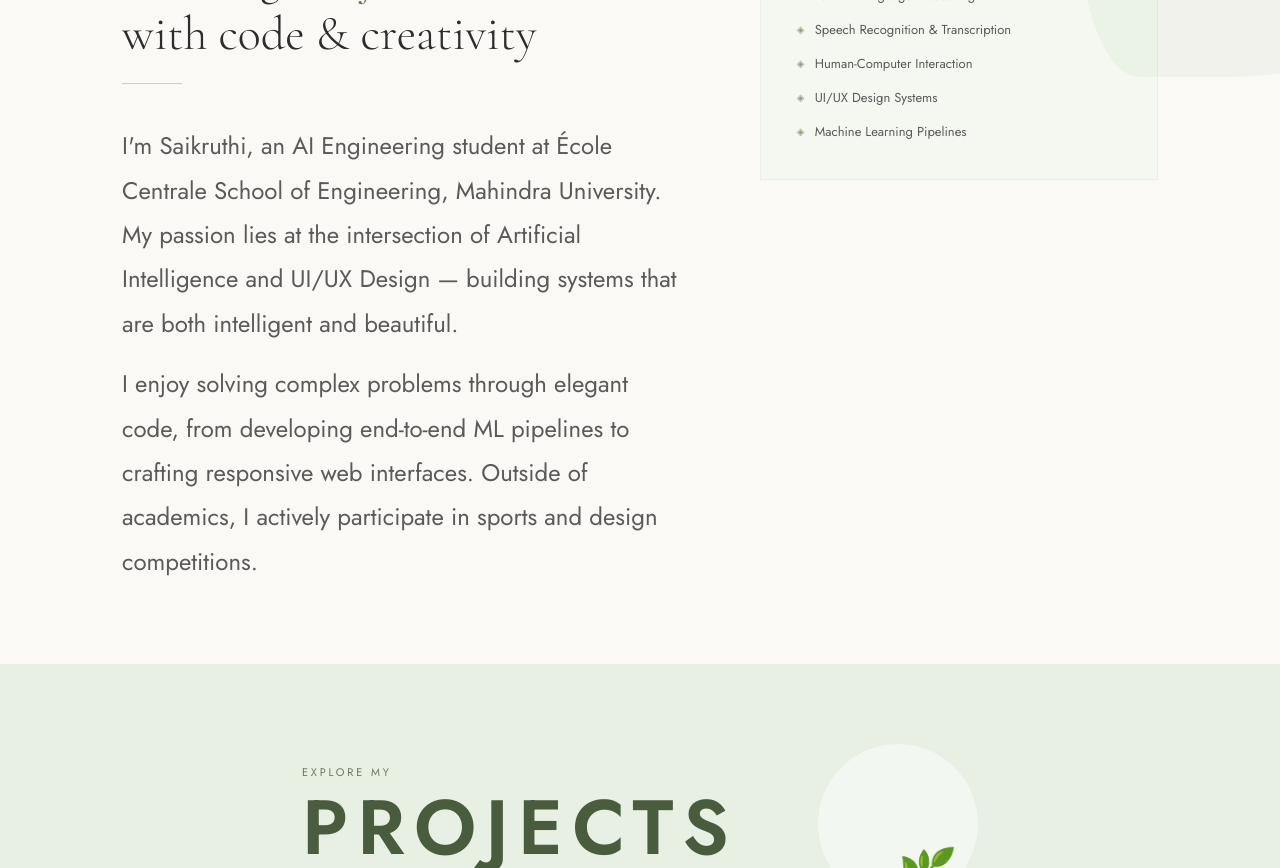
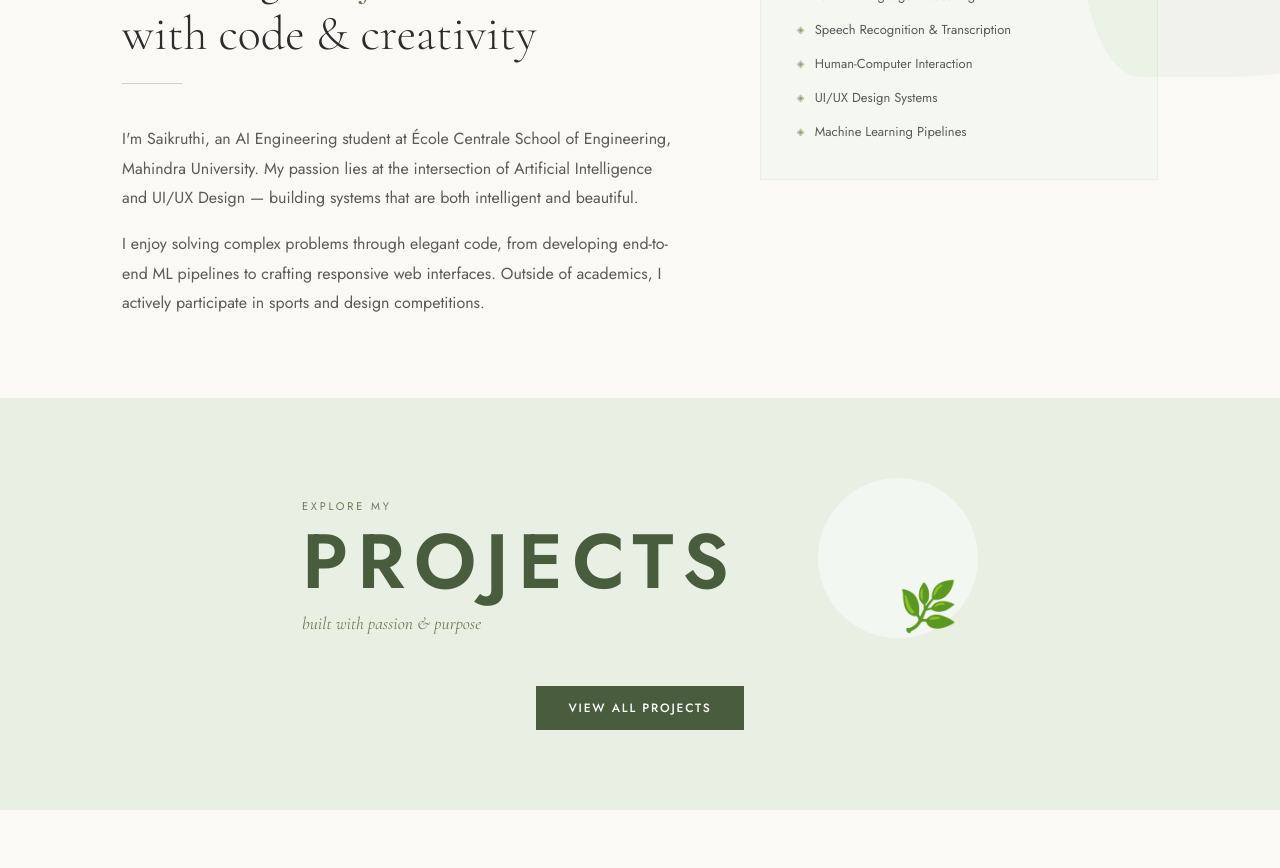
Before and after one commit to Saikruthi-reddy/portfolio, a React (Create React App) app: page /#/ in a window 1280 px wide. Shown: the part 1240-2108 px from the top of the page. Built offline with nearby package versions, Linux system fonts and the light colour scheme.

Commit message:
fixed profile image error

```diff
--- a/src/pages/Home.css
+++ b/src/pages/Home.css
@@ -111,7 +111,7 @@
   align-items: center;
   justify-content: center;
   font-family: var(--font-display);
-  font-size: 2.00rem;
+  font-size: 1.00rem;
   color: white;
   font-weight: 300;
   letter-spacing: 0.05em;
@@ -205,7 +205,7 @@
 
 .about-text p {
   color: var(--text-mid);
-  font-size: 1.5rem;
+  font-size: 1.0rem;
   line-height: 1.85;
 }
 
```
